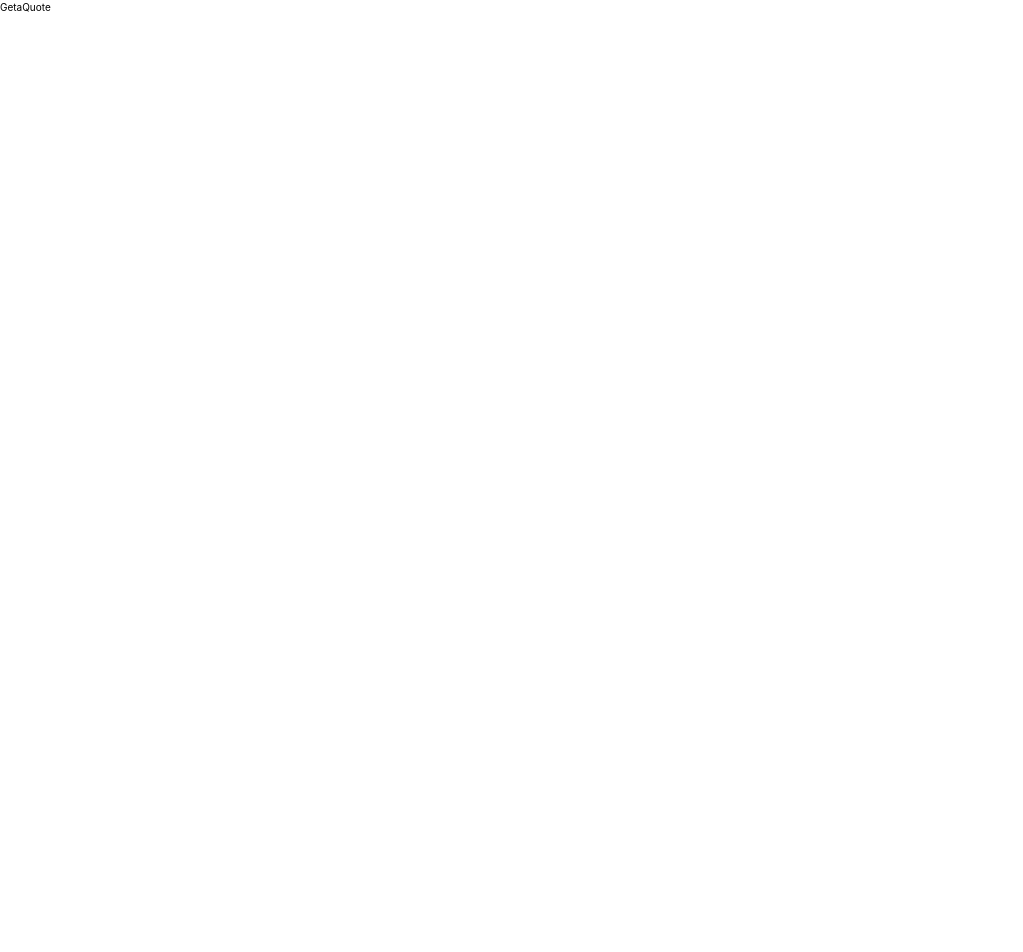
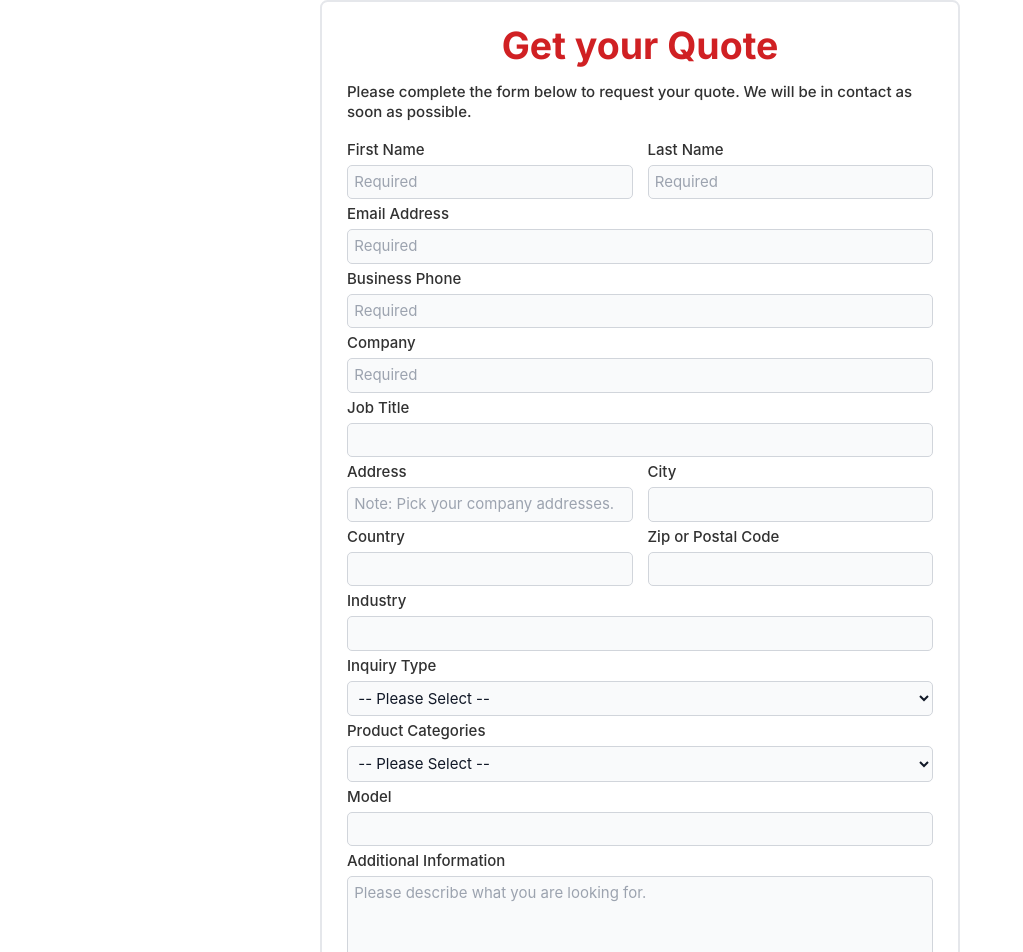
Before and after one commit to WangTris/PMT_Web, a React (Create React App) app: page /getaquote in a window 1280 px wide. Shown: the top 952 px of the page, without its empty margins (0-1023 px from the left). Before the commit the page ends 800 px from the top, so only its background shows below. Built offline with nearby package versions, Linux system fonts and the light colour scheme.

Commit message:
Form Done

```diff
--- a/src/Pages/Forms/ContactUs.js
+++ b/src/Pages/Forms/ContactUs.js
@@ -196,6 +196,7 @@ const ContactUs = () => {
           <select
             id="why-contact"
             class="block w-full rounded-lg border border-gray-300 bg-gray-50 p-2.5 text-2xl text-gray-900 "
+            required
           >
             <option>-- Please Select --</option>
             <option>Equipment Sales</option>
@@ -216,6 +217,7 @@ const ContactUs = () => {
           <select
             id="categories"
             class="block w-full rounded-lg border border-gray-300 bg-gray-50 p-2.5 text-2xl text-gray-900 "
+            required
           >
             <option>-- Please Select --</option>
             <option>Centrifugal Compressor</option>
--- a/src/Pages/Forms/GetaQuote.js
+++ b/src/Pages/Forms/GetaQuote.js
@@ -1,7 +1,280 @@
 import React from "react";
 
 const GetaQuote = () => {
-  return <div>GetaQuote</div>;
+  return (
+    <section className="flex flex-col items-center justify-center">
+      <form class="container max-w-5xl space-y-2 rounded-xl border-2 p-10">
+        <h1 className="pb-5 text-center font-primary text-6xl font-bold text-primary">
+          Get your Quote
+        </h1>
+        <div className="pb-5 text-left font-primary text-2xl font-medium text-accent">
+          Please complete the form below to request your quote. We will be in
+          contact as soon as possible.
+        </div>
+        {/* Name */}
+        <div class="grid md:grid-cols-2 md:gap-6">
+          <div class="group relative z-0 w-full">
+            <label
+              for="first-name"
+              class="mb-2 block text-2xl font-medium text-accent"
+            >
+              First Name
+            </label>
+            <input
+              type="first-name"
+              id="first-name"
+              class="block w-full rounded-lg border border-gray-300 bg-gray-50 p-2.5 text-2xl text-gray-900 "
+              placeholder="Required"
+              required
+            />
+          </div>
+          <div class="group relative z-0 w-full">
+            <label
+              for="last-name"
+              class="mb-2 block text-2xl font-medium text-accent"
+            >
+              Last Name
+            </label>
+            <input
+              type="last-name"
+              id="last-name"
+              class="block w-full rounded-lg border border-gray-300 bg-gray-50 p-2.5 text-2xl text-gray-900 "
+              placeholder="Required"
+              required
+            />
+          </div>
+        </div>
+        {/* Email */}
+        <div class="mb-5">
+          <label
+            for="email"
+            class="mb-2 block text-2xl font-medium text-accent"
+          >
+            Email Address
+          </label>
+          <input
+            type="email"
+            id="email"
+            class="block w-full rounded-lg border border-gray-300 bg-gray-50 p-2.5 text-2xl text-gray-900 "
+            placeholder="Required"
+            required
+          />
+        </div>
+        {/* Phone */}
+        <div class="mb-5">
+          <label
+            for="phone"
+            class="mb-2 block text-2xl font-medium text-accent"
+          >
+            Business Phone
+          </label>
+          <input
+            type="phone"
+            id="phone"
+            class="block w-full rounded-lg border border-gray-300 bg-gray-50 p-2.5 text-2xl text-gray-900 "
+            placeholder="Required"
+            required
+          />
+        </div>
+        {/* Company */}
+        <div class="mb-5">
+          <label
+            for="company"
+            class="mb-2 block text-2xl font-medium text-accent"
+          >
+            Company
+          </label>
+          <input
+            type="company"
+            id="company"
+            class="block w-full rounded-lg border border-gray-300 bg-gray-50 p-2.5 text-2xl text-gray-900 "
+            placeholder="Required"
+            required
+          />
+        </div>
+        {/* Job Title */}
+        <div class="mb-5">
+          <label
+            for="job-title"
+            class="mb-2 block text-2xl font-medium text-accent"
+          >
+            Job Title
+          </label>
+          <input
+            type="job-title"
+            id="job-title"
+            class="block w-full rounded-lg border border-gray-300 bg-gray-50 p-2.5 text-2xl text-gray-900 "
+            placeholder=""
+          />
+        </div>
+        {/* City and Address */}
+        <div class="grid md:grid-cols-2 md:gap-6">
+          <div class="group relative z-0 w-full">
+            <label
+              for="address"
+              class="mb-2 block text-2xl font-medium text-accent"
+            >
+              Address
+            </label>
+            <input
+              type="address"
+              id="address"
+              class="block w-full rounded-lg border border-gray-300 bg-gray-50 p-2.5 text-2xl text-gray-900 "
+              placeholder="Note: Pick your company addresses."
+            />
+          </div>
+          <div class="group relative z-0 w-full">
+            <label
+              for="city"
+              class="mb-2 block text-2xl font-medium text-accent"
+            >
+              City
+            </label>
+            <input
+              type="city"
+              id="city"
+              class="block w-full rounded-lg border border-gray-300 bg-gray-50 p-2.5 text-2xl text-gray-900 "
+              placeholder=""
+            />
+          </div>
+        </div>
+        {/* Country and ZIP */}
+        <div class="grid md:grid-cols-2 md:gap-6">
+          <div class="group relative z-0 w-full">
+            <label
+              for="country"
+              class="mb-2 block text-2xl font-medium text-accent"
+            >
+              Country
+            </label>
+            <input
+              type="country"
+              id="country"
+              class="block w-full rounded-lg border border-gray-300 bg-gray-50 p-2.5 text-2xl text-gray-900 "
+              placeholder=""
+            />
+          </div>
+          <div class="group relative z-0 w-full">
+            <label
+              for="zip"
+              class="mb-2 block text-2xl font-medium text-accent"
+            >
+              Zip or Postal Code
+            </label>
+            <input
+              type="zip"
+              id="zip"
+              class="block w-full rounded-lg border border-gray-300 bg-gray-50 p-2.5 text-2xl text-gray-900 "
+              placeholder=""
+            />
+          </div>
+        </div>
+        {/* Industry */}
+        <div class="mb-5">
+          <label
+            for="industry"
+            class="mb-2 block text-2xl font-medium text-accent"
+          >
+            Industry
+          </label>
+          <input
+            type="industry"
+            id="industry"
+            class="block w-full rounded-lg border border-gray-300 bg-gray-50 p-2.5 text-2xl text-gray-900 "
+            placeholder=""
+          />
+        </div>
+        {/* Inquiry Types */}
+        <div className="mb-5">
+          <label
+            for="why-contact"
+            class="mb-2 block text-2xl font-medium text-accent"
+          >
+            Inquiry Type
+          </label>
+          <select
+            id="why-contact"
+            class="block w-full rounded-lg border border-gray-300 bg-gray-50 p-2.5 text-2xl text-gray-900 "
+            required
+          >
+            <option>-- Please Select --</option>
+            <option>Equipment Sales</option>
+            <option>Replacement Parts</option>
+            <option>Technical Support or Others</option>
+          </select>
+        </div>
+        {/* Product Categories */}
+        <div className="mb-5">
+          <label
+            for="categories"
+            class="mb-2 block text-2xl font-medium text-accent"
+          >
+            Product Categories
+          </label>
+          <select
+            id="categories"
+            class="block w-full rounded-lg border border-gray-300 bg-gray-50 p-2.5 text-2xl text-gray-900 "
+            required
+          >
+            <option>-- Please Select --</option>
+            <option>Centrifugal Compressor</option>
+          </select>
+        </div>
+        {/* Model */}
+        <div class="mb-5">
+          <label
+            for="model"
+            class="mb-2 block text-2xl font-medium text-accent"
+          >
+            Model
+          </label>
+          <input
+            type="model"
+            id="model"
+            class="block w-full rounded-lg border border-gray-300 bg-gray-50 p-2.5 text-2xl text-gray-900 "
+            placeholder=""
+          />
+        </div>
+        {/* Message */}
+        <div className="mb-5 pb-8">
+          <label
+            for="additional-info"
+            class="mb-2 block text-2xl font-medium text-accent"
+          >
+            Additional Information
+          </label>
+          <textarea
+            id="additional-info"
+            rows="4"
+            class="block w-full rounded-lg border border-gray-300 bg-gray-50 p-2.5 text-2xl text-gray-900"
+            placeholder="Please describe what you are looking for."
+          ></textarea>
+        </div>
+        {/* Submit */}
+        <button
+          type="submit"
+          className="flex h-20 w-full items-center justify-center rounded-2xl bg-[#5cb85c] px-4 py-2 transition-colors hover:bg-[#5cb85c]/60"
+        >
+          <span className="font-primary text-2xl font-bold text-white">
+            Submit
+          </span>
+        </button>
+        <div className="text-left font-primary text-xl text-accent">
+          Your request will be forwarded to the relevant individuals to assist
+          with your request. By clicking 'Send' you are authorizing Phuong Manh
+          Tu Technology Co. LTD to contact you so that we may fulfill your
+          request, as well as to communicate with you regarding our products and
+          services.
+        </div>
+        <a
+          href="#"
+          className="font-primary text-xl font-bold italic text-accent hover:underline"
+        >
+          Terms of service
+        </a>
+      </form>
+    </section>
+  );
 };
 
 export default GetaQuote;
```
